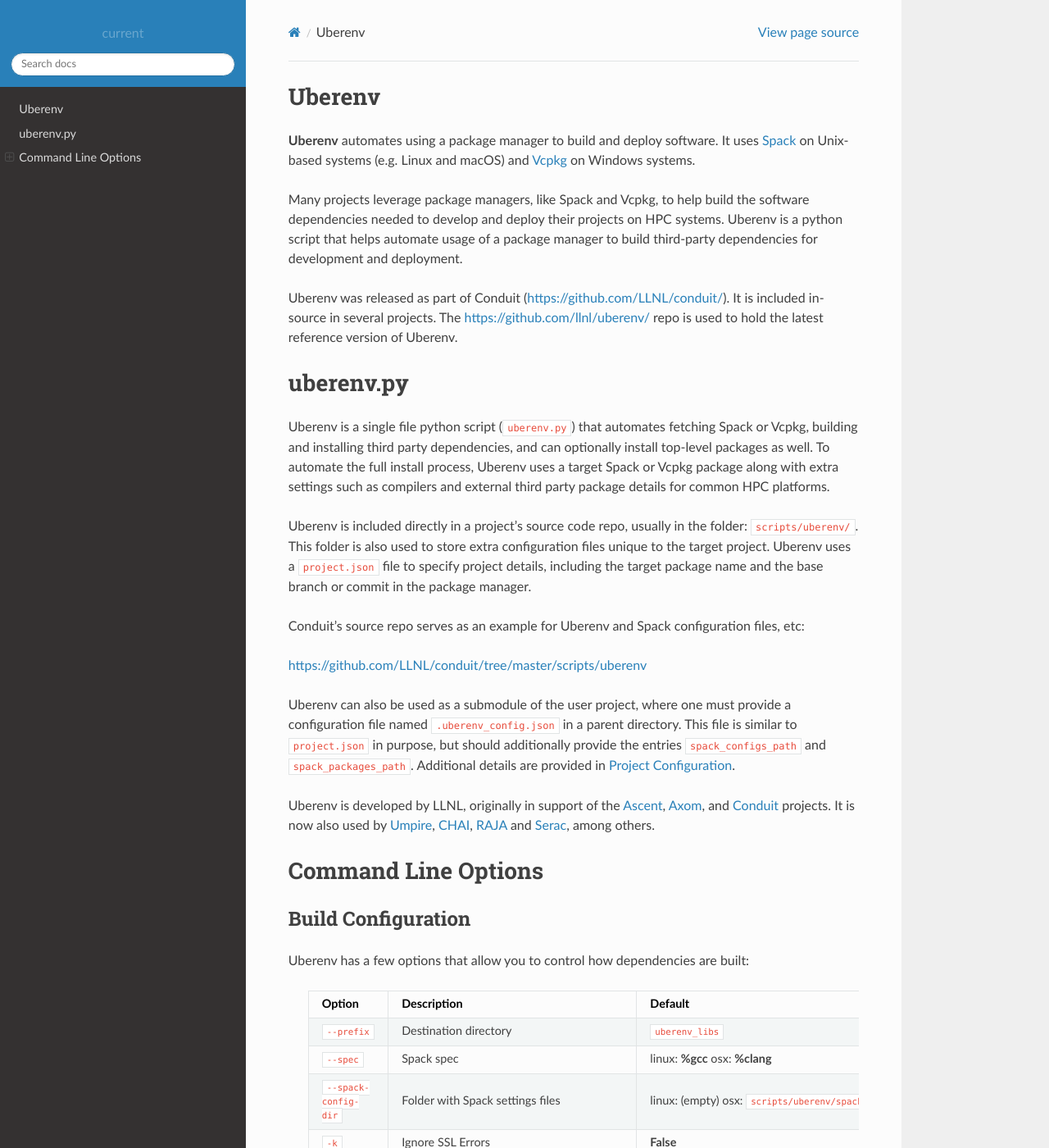
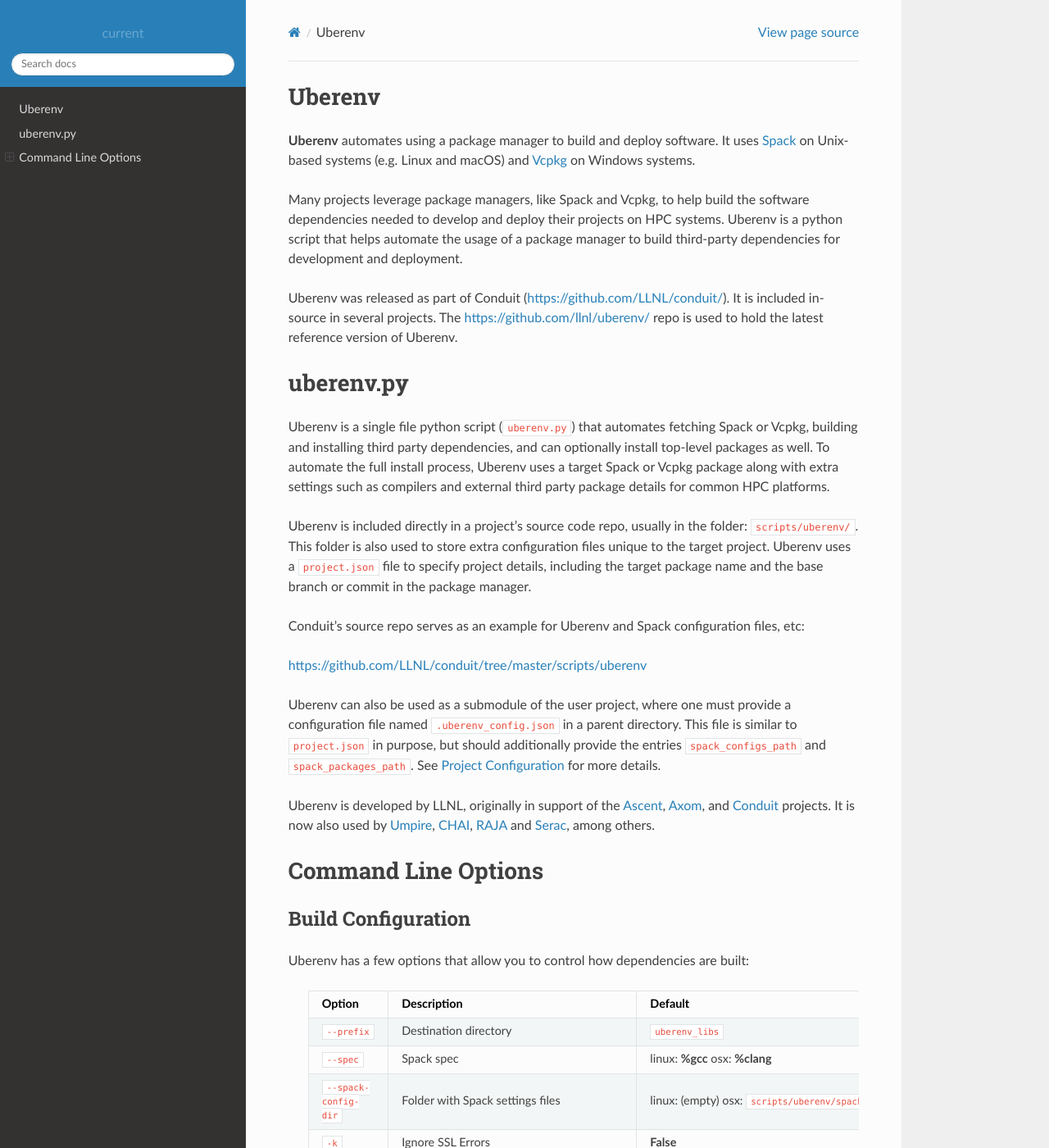
Before and after one commit to LLNL/uberenv, a Sphinx documentation site: the page built from docs/sphinx/index.rst, in a window 1280 px wide and 1400 px high. Shown: the whole window at 82% size. Built offline with Sphinx 7.4.7 and the Read the Docs theme 2.0.0, drawn with Linux system fonts in a browser that asks for light colours.

Commit message:
Suggestions from PR review
Co-authored-by: Adrien Bernede <51493078+adrienbernede@users.noreply.github.com>

```diff
--- a/docs/sphinx/index.rst
+++ b/docs/sphinx/index.rst
@@ -52,7 +52,7 @@
 and `Vcpkg <https://github.com/microsoft/vcpkg>`_ on Windows systems.
 
 Many projects leverage package managers, like Spack and Vcpkg, to help build the software dependencies needed to
-develop and deploy their projects on HPC systems. Uberenv is a python script that helps automate usage of a package manager to build
+develop and deploy their projects on HPC systems. Uberenv is a python script that helps automate the usage of a package manager to build
 third-party dependencies for development and deployment.
 
 Uberenv was released as part of Conduit (https://github.com/LLNL/conduit/). It is included in-source in several projects. The
@@ -78,7 +78,7 @@
 Uberenv can also be used as a submodule of the user project, where one must provide a configuration file named
 ``.uberenv_config.json`` in a parent directory. This file is similar to ``project.json`` in purpose, but should
 additionally provide the entries ``spack_configs_path`` and ``spack_packages_path``.
-Additional details are provided in :ref:`project_configuration`.
+See :ref:`project_configuration` for more details.
 
 Uberenv is developed by LLNL, originally in support of the `Ascent <https://github.com/alpine-dav/ascent/>`_,
 `Axom <https://github.com/llnl/axom>`_, and `Conduit <https://github.com/llnl/conduit>`_  projects. It is now also used
```
Also changed, not shown: README.md (+1 -1 lines), uberenv.py (+9 -5 lines).
